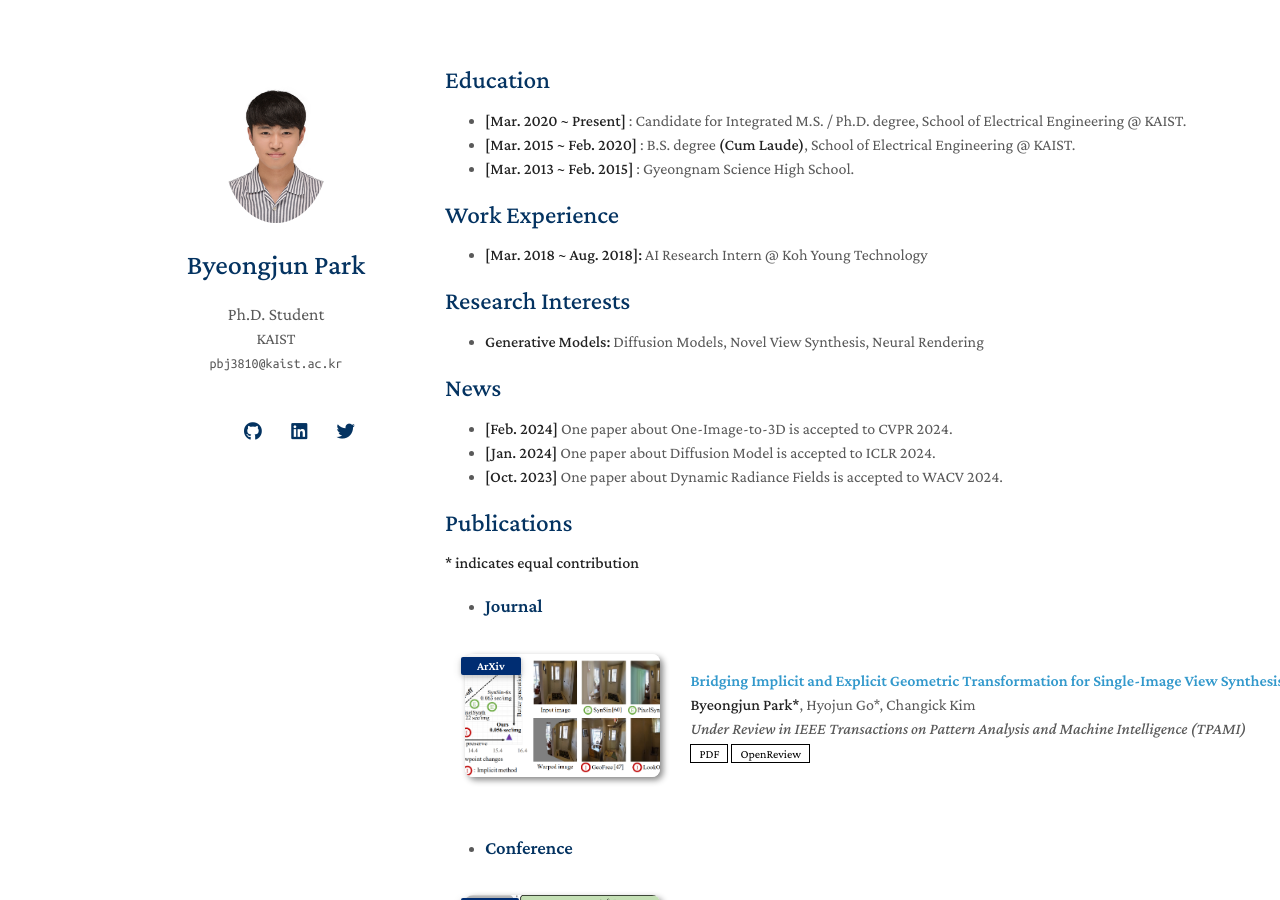
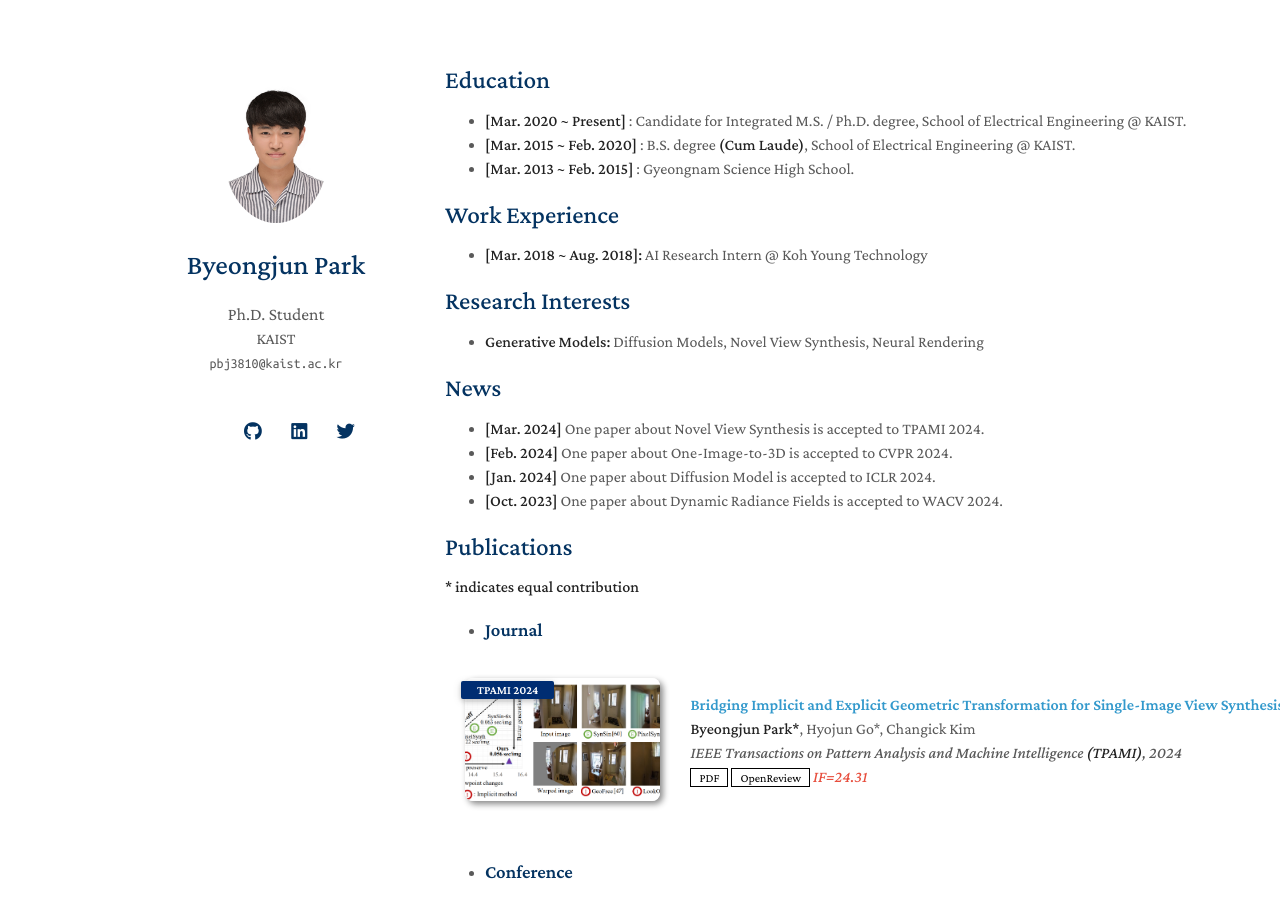
Before and after one commit to byeongjun-park/byeongjun-park.github.io, a Jekyll site: the page built from index.md, in a window 1280 px wide and 900 px high. Built offline with Jekyll 4.4.1, drawn with Linux system fonts in a browser that asks for light colours; nearby versions of some CDN libraries; a style sheet for code colours, icons or effects is not loaded; our own code applies the rules of GitHub Pages for plain Markdown files.

Commit message:
profile update

```diff
--- a/_data/journal.yml
+++ b/_data/journal.yml
@@ -2,8 +2,9 @@ main:
 
   - title: Bridging Implicit and Explicit Geometric Transformation for Single-Image View Synthesis
     authors: <strong>Byeongjun Park*</strong>, Hyojun Go*, Changick Kim
-    conference_short: ArXiv
-    conference: Under Review in IEEE Transactions on Pattern Analysis and Machine Intelligence (TPAMI)
+    conference_short: TPAMI 2024
+    conference: IEEE Transactions on Pattern Analysis and Machine Intelligence <strong>(TPAMI)</strong>, 2024
     pdf: https://arxiv.org/pdf/2209.07105.pdf
     OpenReview: https://openreview.net/forum?id=x4JZ3xX5mtv
     image: ./assets/img/teaser_pami.png
+    notes: IF=24.31
--- a/index.md
+++ b/index.md
@@ -18,6 +18,7 @@ layout: homepage
 
 ## News
 
+* **[Mar. 2024]** One paper about Novel View Synthesis is accepted to TPAMI 2024.
 * **[Feb. 2024]** One paper about One-Image-to-3D is accepted to CVPR 2024.
 * **[Jan. 2024]** One paper about Diffusion Model is accepted to ICLR 2024.
 * **[Oct. 2023]** One paper about Dynamic Radiance Fields is accepted to WACV 2024.
```
